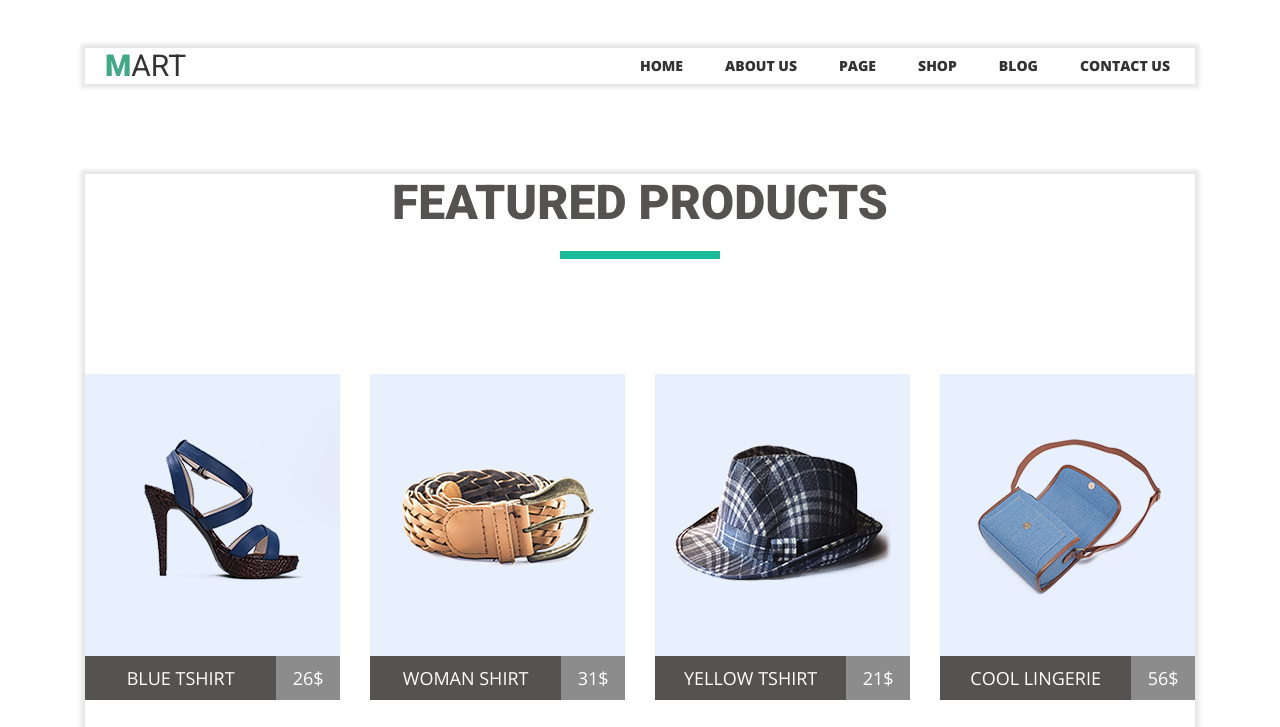
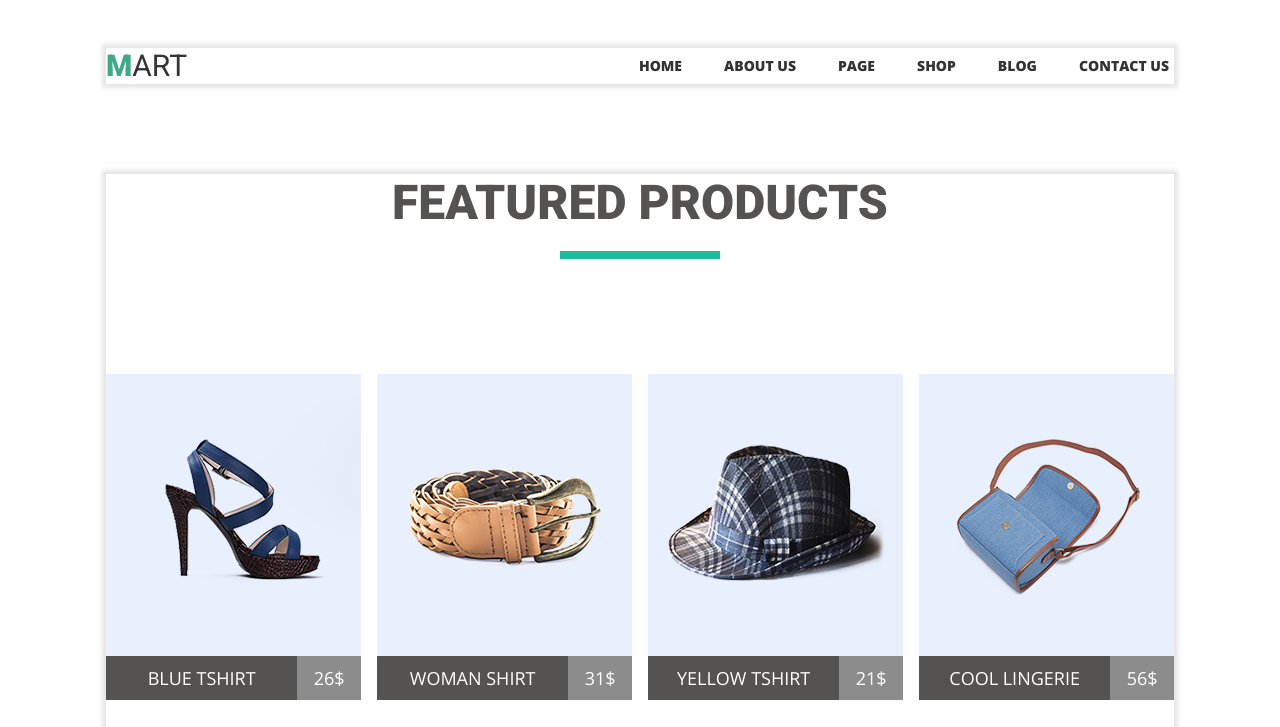
Before and after one commit to maksymmukanovskyi/goit-bootcamp-home-work, a plain HTML site: page html-css/module-05/index.html in a window 1280 px wide. Shown: the top 727 px of the page. Drawn offline with nearby package versions, Linux system fonts and the light colour scheme.

Commit message:
updated 5th hw

```diff
--- a/html-css/module-05/css/base.css
+++ b/html-css/module-05/css/base.css
@@ -10,9 +10,10 @@ body{
 .wrapper{
 	width: 1110px;
 	margin: auto;
-	padding: 48px 0 120px;
+	padding: 48px 21px 120px;
 	/*outline: 1px solid #333;*/
 	background-color: #fff;
+
 }
 
 .clearfix::after{
@@ -27,7 +28,7 @@ body{
 
 .title{
 	text-align: center;
-	margin-bottom: 25px;
+	margin-bottom: 115px;
 	text-transform: uppercase;
 	font-size: 48px;
 	font-family: 'Roboto', sans-serif;
--- a/html-css/module-05/css/featured-section.css
+++ b/html-css/module-05/css/featured-section.css
@@ -2,14 +2,17 @@
 
 }*/
 .featured-content{
-	padding: 90px 0;
+	/*padding: 90px 0;*/
+}
+.featured{
+	margin-bottom: 90px;
 }
 
 
 .article{
 	width: 255px;
 	float: left;
-	margin-right: 30px;
+	margin-right: 16px;
 	background-color: #e9f0fd;
 
 
--- a/html-css/module-05/css/header.css
+++ b/html-css/module-05/css/header.css
@@ -2,7 +2,6 @@
 .page-header{
 	/*outline: 1px solid #333;*/
 	box-shadow: 0 0 4px 4px rgba(0,0,0,0.1);
-	padding:0 20px;
 	margin-bottom: 90px;
 }
 .logo{
--- a/html-css/module-05/css/news-section.css
+++ b/html-css/module-05/css/news-section.css
@@ -4,13 +4,13 @@
 }
 
 .news-content{
-	padding: 90px 0;
+	padding: 0 0 90px 0;
 }
 .news-art{
 	/*outline: 1px solid #333;*/
 	width: 350px;
 	float: left;
-	margin-right: 30px;
+	margin-right: 9px;
 	color: #555252;
 
 }
```
